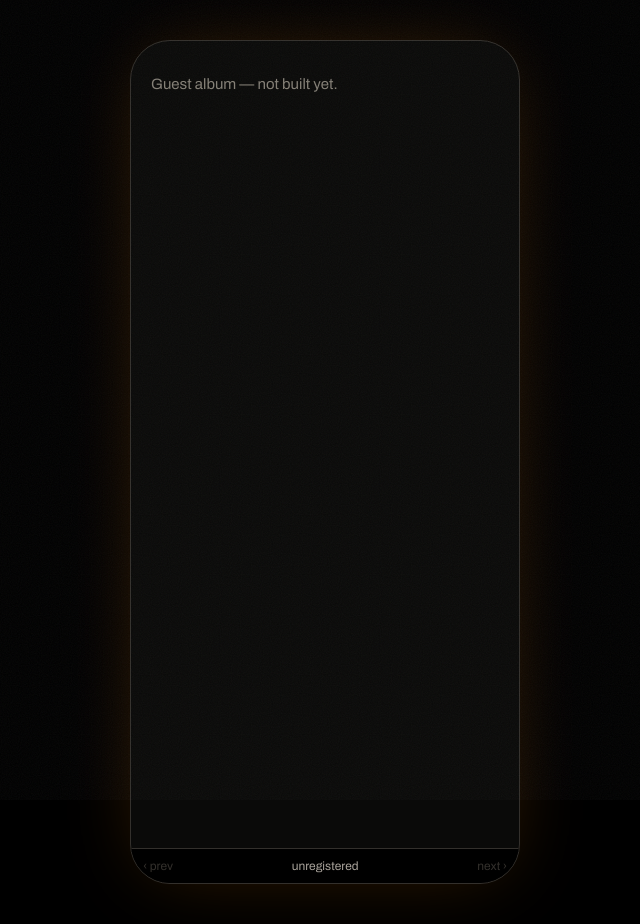
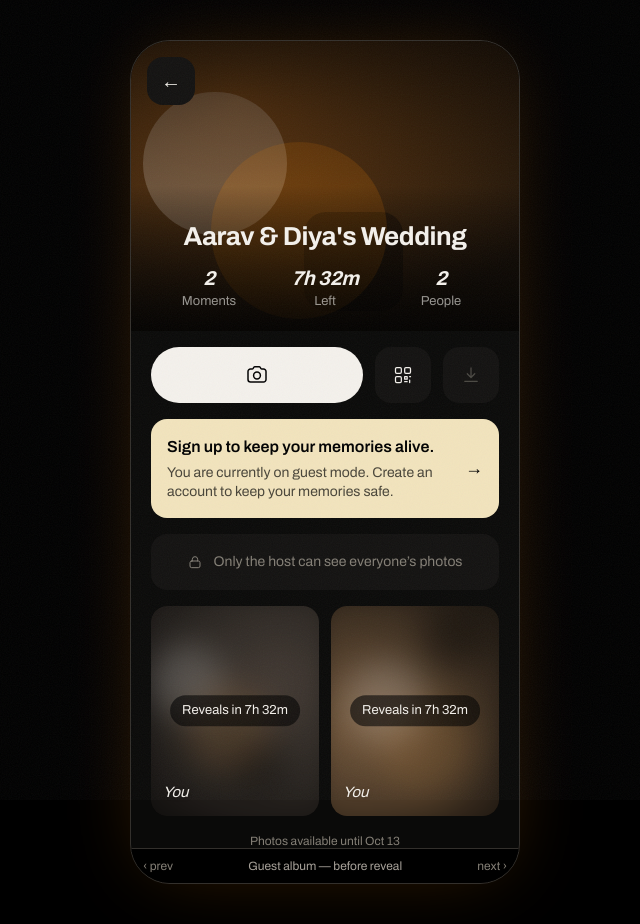
Before and after one commit to Rishab-Agrawal/memovue, a Next.js app: page /proto/guest/album in a window 1280 px wide. Shown: the whole page, without its empty margins (315-955 px from the left). Built offline with nearby package versions, Linux system fonts and the light colour scheme; no server answers.

Commit message:
Add prototype guest album and photo viewer

```diff
--- a/src/app/proto/components/FilmHeader.tsx
+++ b/src/app/proto/components/FilmHeader.tsx
@@ -17,6 +17,7 @@ export function FilmHeader({
   middleLabel,
   back,
   settingsHref,
+  peopleHref,
 }: {
   title: string;
   coverIndex: number;
@@ -28,6 +29,8 @@ export function FilmHeader({
   back: string;
   /** Absent for guests, who have no settings to open. */
   settingsHref?: string;
+  /** Absent for guests — the roster is the host's business, not theirs. */
+  peopleHref?: string;
 }) {
   return (
     <div className="relative h-[290px] shrink-0">
@@ -53,7 +56,11 @@ export function FilmHeader({
         <div className="mt-4 grid grid-cols-3 text-center">
           <Stat value={String(moments)} label="Moments" />
           <Stat value={middleValue} label={middleLabel} />
-          <Stat value={String(people)} label="People ›" href="/proto/film/people" />
+          <Stat
+            value={String(people)}
+            label={peopleHref ? "People ›" : "People"}
+            href={peopleHref}
+          />
         </div>
       </div>
     </div>
--- a/src/app/proto/film/FilmBackdrop.tsx
+++ b/src/app/proto/film/FilmBackdrop.tsx
@@ -29,6 +29,7 @@ export function FilmBackdrop({ revealed }: { revealed?: boolean }) {
         middleLabel={revealed ? "Ended" : "Left"}
         back="/proto/home"
         settingsHref="/proto/film/settings"
+        peopleHref="/proto/film/people"
       />
 
       <div className="space-y-4 px-5 pt-4 pb-6">
--- a/src/app/proto/guest/album/page.tsx
+++ b/src/app/proto/guest/album/page.tsx
@@ -1,4 +1,86 @@
-/** Stub. Replaced by the real guest album in the next task. */
+"use client";
+
+import Link from "next/link";
+import { useSearchParams } from "next/navigation";
+
+import { FilmHeader } from "../../components/FilmHeader";
+import { FilmControls, PhotoGrid, VisibilityNotice } from "../../components/FilmParts";
+import { formatDay } from "../../format";
+import { FILM, NOW, PHOTOS } from "../../mock";
+import { formatDuration, revealAt } from "../../rules";
+
+type View = "before" | "after-host-only" | "after-everyone";
+
 export default function GuestAlbum() {
-  return <div className="px-5 py-8 text-[15px] text-dust">Guest album — not built yet.</div>;
+  const view = (useSearchParams().get("v") ?? "before") as View;
+
+  const revealed = view !== "before";
+  const everyoneCanSee = view === "after-everyone";
+
+  const reveals = revealAt(FILM.finishAt, FILM.revealMode, FILM.revealDelayHours);
+  const revealsIn = reveals ? formatDuration(reveals.getTime() - NOW.getTime()) : "";
+
+  // With visibility off a guest sees only what they shot themselves. That is the whole
+  // difference between the two revealed states, and the reason both are worth walking.
+  const photos = everyoneCanSee ? PHOTOS : PHOTOS.filter((photo) => photo.by === "You");
+
+  return (
+    <div className="flex min-h-full flex-col">
+      <FilmHeader
+        title={FILM.title}
+        coverIndex={0}
+        moments={photos.length}
+        people={FILM.people}
+        middleValue={
+          revealed ? formatDay(FILM.finishAt) : formatDuration(FILM.finishAt.getTime() - NOW.getTime())
+        }
+        middleLabel={revealed ? "Ended" : "Left"}
+        back="/proto/guest"
+      />
+
+      <div className="space-y-4 px-5 pt-4 pb-6">
+        <FilmControls
+          revealed={revealed}
+          cameraHref="/proto/guest/camera"
+          inviteHref="/proto/guest/camera/invite"
+        />
+
+        {/*
+          Kept from the reference, and the one place the prototype leaves the palette. A
+          banner that has to interrupt cannot be drawn in the same two colours as everything
+          around it; this is the only element on any screen whose job is to be noticed
+          rather than to recede.
+        */}
+        <Link
+          href="/proto/welcome"
+          className="flex items-center gap-4 rounded-2xl bg-[#f2e4bd] px-4 py-4 text-void"
+        >
+          <span className="flex-1">
+            <span className="block text-[16px] font-semibold">
+              Sign up to keep your memories alive.
+            </span>
+            <span className="mt-1 block text-[14px] leading-snug text-void/70">
+              You are currently on guest mode. Create an account to keep your memories safe.
+            </span>
+          </span>
+          <span className="text-[18px]" aria-hidden="true">
+            →
+          </span>
+        </Link>
+
+        {everyoneCanSee ? null : <VisibilityNotice />}
+
+        <PhotoGrid
+          photos={photos}
+          sealed={!revealed}
+          revealsIn={revealsIn}
+          photoHref="/proto/guest/album/photo"
+        />
+
+        <p className="text-center text-[12px] text-dust">
+          Photos available until {formatDay(FILM.keptUntil)}
+        </p>
+      </div>
+    </div>
+  );
 }
--- /dev/null
+++ b/src/app/proto/guest/album/photo/page.tsx
@@ -0,0 +1,37 @@
+import { CloseButton, Pill } from "../../../components/Chrome";
+import { Download } from "../../../components/Icons";
+import { Plate } from "../../../components/Plate";
+import { formatStamp } from "../../../format";
+import { PHOTOS } from "../../../mock";
+
+/**
+ * The reference puts Save on the left and pairs it with a share button and an overflow menu.
+ * Ours drops both: sharing is the browser's job on a page that is already a URL, and there
+ * is nothing left for a menu to hold. One action, centred.
+ */
+export default function PhotoViewer() {
+  const photo = PHOTOS[1];
+
+  return (
+    <div className="flex h-full flex-col bg-void">
+      <header className="flex items-start justify-between gap-4 px-5 pt-5">
+        <div>
+          <p className="display-md text-[22px] text-chalk italic">{photo.by}</p>
+          <p className="mt-1 text-[14px] text-dust">{formatStamp(photo.takenAt)}</p>
+        </div>
+        <CloseButton href="/proto/guest/album?v=after-everyone" />
+      </header>
+
+      <div className="flex flex-1 items-center px-5">
+        <Plate index={photo.plate} className="aspect-[4/5] w-full" />
+      </div>
+
+      <div className="flex justify-center px-5 pt-4 pb-8">
+        <Pill variant="quiet">
+          <Download className="h-4 w-4" />
+          Save
+        </Pill>
+      </div>
+    </div>
+  );
+}
--- a/src/app/proto/screens.ts
+++ b/src/app/proto/screens.ts
@@ -48,6 +48,18 @@ export const SCREENS: Screen[] = [
   { path: "/proto/guest/camera", name: "Camera", group: "Guest" },
   { path: "/proto/guest/camera?v=captured", name: "Camera — capture", group: "Guest" },
   { path: "/proto/guest/camera/invite", name: "Camera QR sheet", group: "Guest" },
+  { path: "/proto/guest/album", name: "Guest album — before reveal", group: "Guest" },
+  {
+    path: "/proto/guest/album?v=after-host-only",
+    name: "Guest album — revealed, host only",
+    group: "Guest",
+  },
+  {
+    path: "/proto/guest/album?v=after-everyone",
+    name: "Guest album — revealed, everyone",
+    group: "Guest",
+  },
+  { path: "/proto/guest/album/photo", name: "Photo viewer", group: "Guest" },
 ];
 
 export function screenAt(path: string): Screen | undefined {
```
Also changed, not shown: 1 other file (tests, documents, lock files or other folders).
